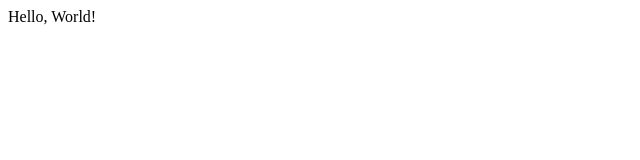
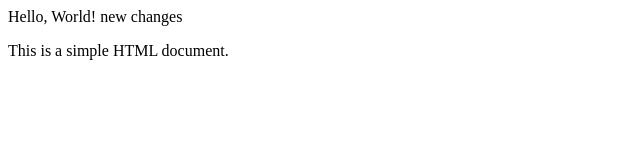
Before and after one commit to MohamedBaranek/session, a plain HTML site: page index.html in a window 1280 px wide. Shown: the whole page, without its empty margins (0-640 px from the left). Drawn offline with Linux system fonts and the light colour scheme.

Commit message:
new edits

```diff
--- a/index.html
+++ b/index.html
@@ -6,6 +6,7 @@
     <title>Document</title>
 </head>
 <body>
-    Hello, World!
+    Hello, World! new changes
+    <p>This is a simple HTML document.</p>
 </body>
 </html>
```
Also changed, not shown: css/style.css (line endings or trailing spaces).
